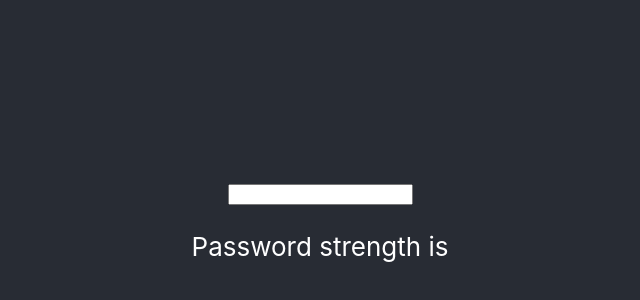
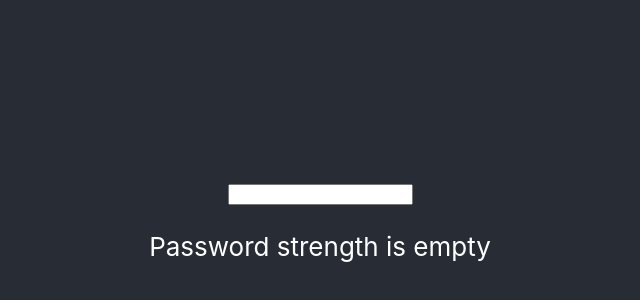
Before and after one commit to illiakornyk/password_strength, a React (Create React App) app: page / in a window 1280 px wide. Shown: the part 164-464 px from the top of the page, without its empty margins (320-960 px from the left). Built offline with nearby package versions, Linux system fonts and the light colour scheme.

Commit message:
feat: connect Input and password strength determinator

```diff
--- a/src/App.tsx
+++ b/src/App.tsx
@@ -1,20 +1,21 @@
 import React, { useState } from 'react'
 import './App.css'
 import Input from './components/input'
-import { PasswordStrength } from './utils/getPasswordStrength'
+import { PasswordStrength, getPasswordStrength } from './utils/getPasswordStrength'
 
 function App() {
   const [passwordStrength, setPasswordStrength] = useState<PasswordStrength>('empty')
 
+  const handleInputChange = (value: string) => {
+    const strength = getPasswordStrength(value)
+    setPasswordStrength(strength)
+  }
+
   return (
     <div className='App'>
       <header className='App-header'>
-        <Input
-          onChange={() => {
-            console.log(11)
-          }}
-        />
-        <p>Password strength is {}</p>
+        <Input onChange={handleInputChange} />
+        <p>Password strength is {passwordStrength}</p>
       </header>
     </div>
   )
```
